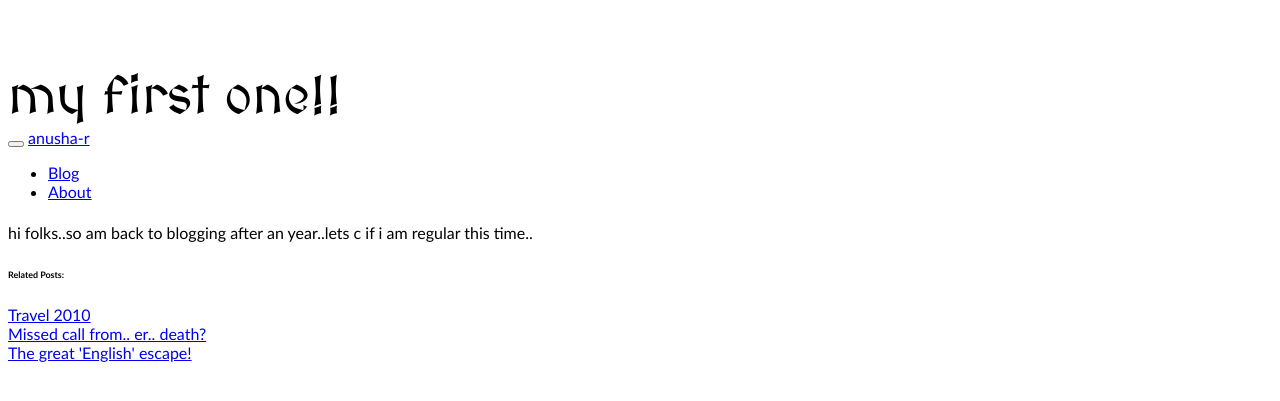
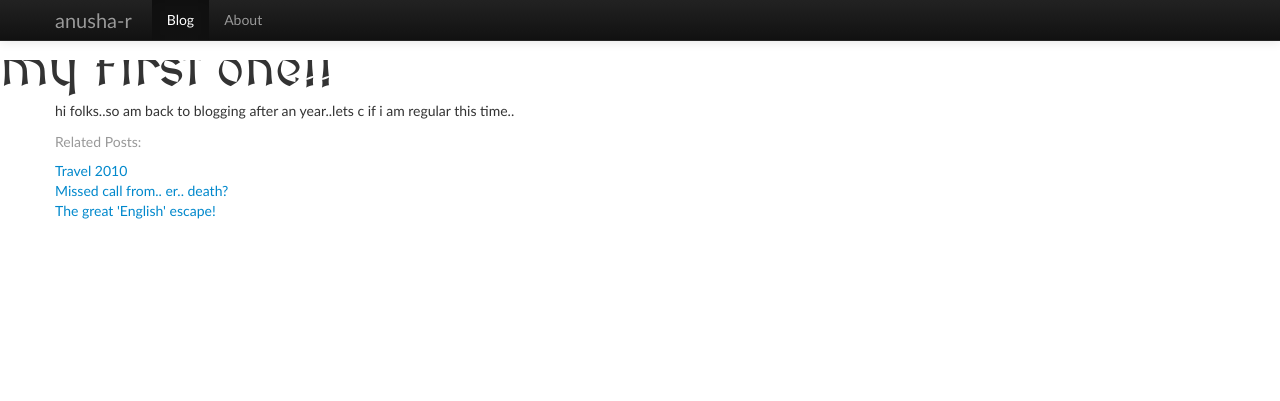
Before and after one commit to anusha-r/anusha-r.github.com, a Jekyll site: the page built from _posts/2007-02-17-my-first-one.html, in a window 1280 px wide. Shown: the top 401 px of the page. Built offline with Jekyll 4.4.1, drawn with Linux system fonts in a browser that asks for light colours; nearby versions of some CDN libraries; library files that are not in the unit come from our copies; Markdown is read by kramdown in place of the engine named in the settings.

Commit message:
fixing post

```diff
--- a/_layouts/post.html
+++ b/_layouts/post.html
@@ -11,17 +11,17 @@ layout: default
     <meta name="author" content="">
 
     <!-- Le styles -->
-    <link href="../css/bootstrap.css" rel="stylesheet">
+    <link href="../../../css/bootstrap.css" rel="stylesheet">
     <style>
       body {
         padding-top: 60px; /* 60px to make the container go all the way to the bottom of the topbar */
       }
     </style>
-    <link href="../css/bootstrap-responsive.css" rel="stylesheet">
+    <link href="../../../css/bootstrap-responsive.css" rel="stylesheet">
 
     <!-- HTML5 shim, for IE6-8 support of HTML5 elements -->
     <!--[if lt IE 9]>
-      <script src="../scripts/html5shiv.js"></script>
+      <script src="../../../scripts/html5shiv.js"></script>
     <![endif]-->
 
     <!-- Fav and touch icons -->
@@ -45,7 +45,7 @@ layout: default
           <a class="brand" href="#">anusha-r</a>
           <div class="nav-collapse collapse">
             <ul class="nav">
-              <li class="active"><a href="#">Blog</a></li>
+              <li class="active"><a href="/">Blog</a></li>
               <li><a href="#about">About</a></li>
             </ul>
           </div><!--/.nav-collapse -->
@@ -55,39 +55,37 @@ layout: default
 
     <div class="container">
 
-      <p>
-      	<h5> {{ title }}  <small> {{ date }} </small> </h5>
+      	<h4> {{ title }}  <small> {{ date }} </small> </h4>
 
       	{{ content }}
 
 
-      	<h6><small> Related Posts: <br/></small></h6>
+      	<h4><small> Related Posts: <br/></small></h4>
 
       	{% for post in site.related_posts limit:3 %}
      		<a href="{{ post.url }}">{{ post.title }}</a> <br/>
     	{% endfor %}
 
 
-      </p>
 
     </div> <!-- /container -->
 
     <!-- Le javascript
     ================================================== -->
     <!-- Placed at the end of the document so the pages load faster -->
-    <script src="../scripts/jquery.js"></script>
-    <script src="../scripts/bootstrap-transition.js"></script>
-    <script src="../scripts/bootstrap-alert.js"></script>
-    <script src="../scripts/bootstrap-modal.js"></script>
-    <script src="../scripts/bootstrap-dropdown.js"></script>
-    <script src="../scripts/bootstrap-scrollspy.js"></script>
-    <script src="../scripts/bootstrap-tab.js"></script>
-    <script src="../scripts/bootstrap-tooltip.js"></script>
-    <script src="../scripts/bootstrap-popover.js"></script>
-    <script src="../scripts/bootstrap-button.js"></script>
-    <script src="../scripts/bootstrap-collapse.js"></script>
-    <script src="../scripts/bootstrap-carousel.js"></script>
-    <script src="../scripts/bootstrap-typeahead.js"></script>
+    <script src="../../../scripts/jquery.js"></script>
+    <script src="../../../scripts/bootstrap-transition.js"></script>
+    <script src="../../../scripts/bootstrap-alert.js"></script>
+    <script src="../../../scripts/bootstrap-modal.js"></script>
+    <script src="../../../scripts/bootstrap-dropdown.js"></script>
+    <script src="../../../scripts/bootstrap-scrollspy.js"></script>
+    <script src="../../../scripts/bootstrap-tab.js"></script>
+    <script src="../../../scripts/bootstrap-tooltip.js"></script>
+    <script src="../../../scripts/bootstrap-popover.js"></script>
+    <script src="../../../scripts/bootstrap-button.js"></script>
+    <script src="../../../scripts/bootstrap-collapse.js"></script>
+    <script src="../../../scripts/bootstrap-carousel.js"></script>
+    <script src="../../../scripts/bootstrap-typeahead.js"></script>
 
   </body>
 </html>
```
